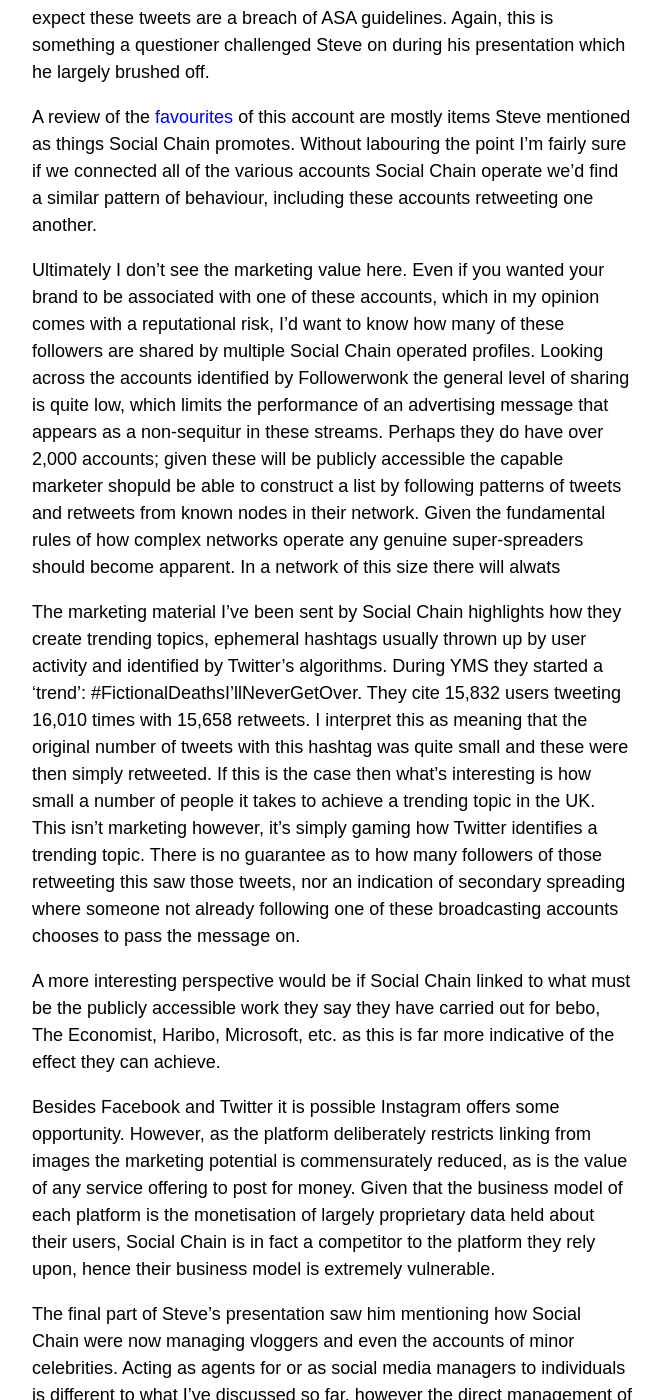
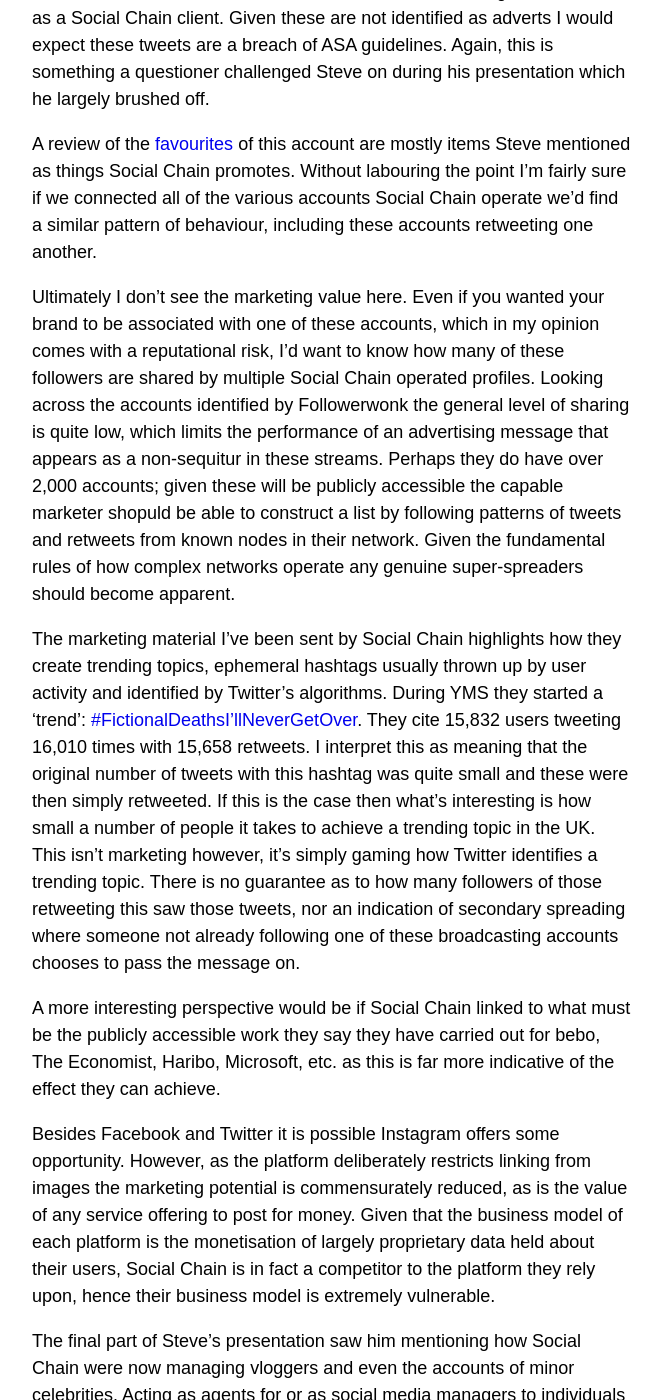
Before and after one commit to markhgn/markhgn.github.io, a Jekyll site: the page built from _posts/2015-03-19-social-chain.md, in a window 1280 px wide and 1400 px high, scrolled down 1651 px. Shown: the whole window, without its empty margins (308-971 px from the left). Built offline with Jekyll 4.4.1, drawn with Linux system fonts in a browser that asks for light colours; Markdown is read by kramdown in place of the engine named in the settings; comment, search, counter and statistics services are not loaded; some of the changed text lies outside the part shown.

Commit message:
Edits
Corrections to SocialChain post.

```diff
--- a/_posts/2015-03-19-social-chain.md
+++ b/_posts/2015-03-19-social-chain.md
@@ -21,9 +21,9 @@
 
 A review of the [favourites](https://twitter.com/BeingFemaIe/favorites) of this account are mostly items Steve mentioned as things Social Chain promotes. Without labouring the point I’m fairly sure if we connected all of the various accounts Social Chain operate we’d find a similar pattern of behaviour, including these accounts retweeting one another.
 
-Ultimately I don’t see the marketing value here. Even if you wanted your brand to be associated with one of these accounts, which in my opinion comes with a reputational risk, I’d want to know how many of these followers are shared by multiple Social Chain operated profiles. Looking across the accounts identified by Followerwonk the general level of sharing is quite low, which limits the performance of an advertising message that appears as a non-sequitur in these streams. Perhaps they do have over 2,000 accounts; given these will be publicly accessible the capable marketer shopuld be able to construct a list by following patterns of tweets and retweets from known nodes in their network. Given the fundamental rules of how complex networks operate any genuine super-spreaders should become apparent. In a network of this size there will alwats
+Ultimately I don’t see the marketing value here. Even if you wanted your brand to be associated with one of these accounts, which in my opinion comes with a reputational risk, I’d want to know how many of these followers are shared by multiple Social Chain operated profiles. Looking across the accounts identified by Followerwonk the general level of sharing is quite low, which limits the performance of an advertising message that appears as a non-sequitur in these streams. Perhaps they do have over 2,000 accounts; given these will be publicly accessible the capable marketer shopuld be able to construct a list by following patterns of tweets and retweets from known nodes in their network. Given the fundamental rules of how complex networks operate any genuine super-spreaders should become apparent.
 
-The marketing material I’ve been sent by Social Chain highlights how they create trending topics, ephemeral hashtags usually thrown up by user activity and identified by Twitter’s algorithms. During YMS they started a ‘trend’: #FictionalDeathsI’llNeverGetOver. They cite 15,832 users tweeting 16,010 times with 15,658 retweets. I interpret this as meaning that the original number of tweets with this hashtag was quite small and these were then simply retweeted. If this is the case then what’s interesting is how small a number of people it takes to achieve a trending topic in the UK. This isn’t marketing however, it’s simply gaming how Twitter identifies a trending topic. There is no guarantee as to how many followers of those retweeting this saw those tweets, nor an indication of secondary spreading where someone not already following one of these broadcasting accounts chooses to pass the message on.
+The marketing material I’ve been sent by Social Chain highlights how they create trending topics, ephemeral hashtags usually thrown up by user activity and identified by Twitter’s algorithms. During YMS they started a ‘trend’: [#FictionalDeathsI’llNeverGetOver](https://twitter.com/search?q=%23FictionalDeathsI’llNeverGetOver&src=typd). They cite 15,832 users tweeting 16,010 times with 15,658 retweets. I interpret this as meaning that the original number of tweets with this hashtag was quite small and these were then simply retweeted. If this is the case then what’s interesting is how small a number of people it takes to achieve a trending topic in the UK. This isn’t marketing however, it’s simply gaming how Twitter identifies a trending topic. There is no guarantee as to how many followers of those retweeting this saw those tweets, nor an indication of secondary spreading where someone not already following one of these broadcasting accounts chooses to pass the message on.
 
 A more interesting perspective would be if Social Chain linked to what must be the publicly accessible work they say they have carried out for bebo, The Economist, Haribo, Microsoft, etc. as this is far more indicative of the effect they can achieve.
 
@@ -31,4 +31,6 @@
 
 The final part of Steve’s presentation saw him mentioning how Social Chain were now managing vloggers and even the accounts of minor celebrities. Acting as agents for or as social media managers to individuals is different to what I've discussed so far, however the direct management of accounts is likewise likely to come under further scrutiny by the ASA, as is payment for a mention not identified as such. Regardless, follower counts and ‘views’ are not an accurate measure of marketing value.
 
-Ultimately Social Chain isn’t marketing to young people. It’s marketing to marketers. In the words of Bob Hoffman “There's no bigger sucker than a gullible marketer convinced they're missing a trend.”
+Ultimately Social Chain isn’t marketing to young people. It’s marketing to marketers. In the words of Bob Hoffman:
+
+> “There's no bigger sucker than a gullible marketer convinced they're missing a trend.”
```
Also changed, not shown: other parts of _posts/2015-03-19-social-chain.md (+2 -2 lines).
